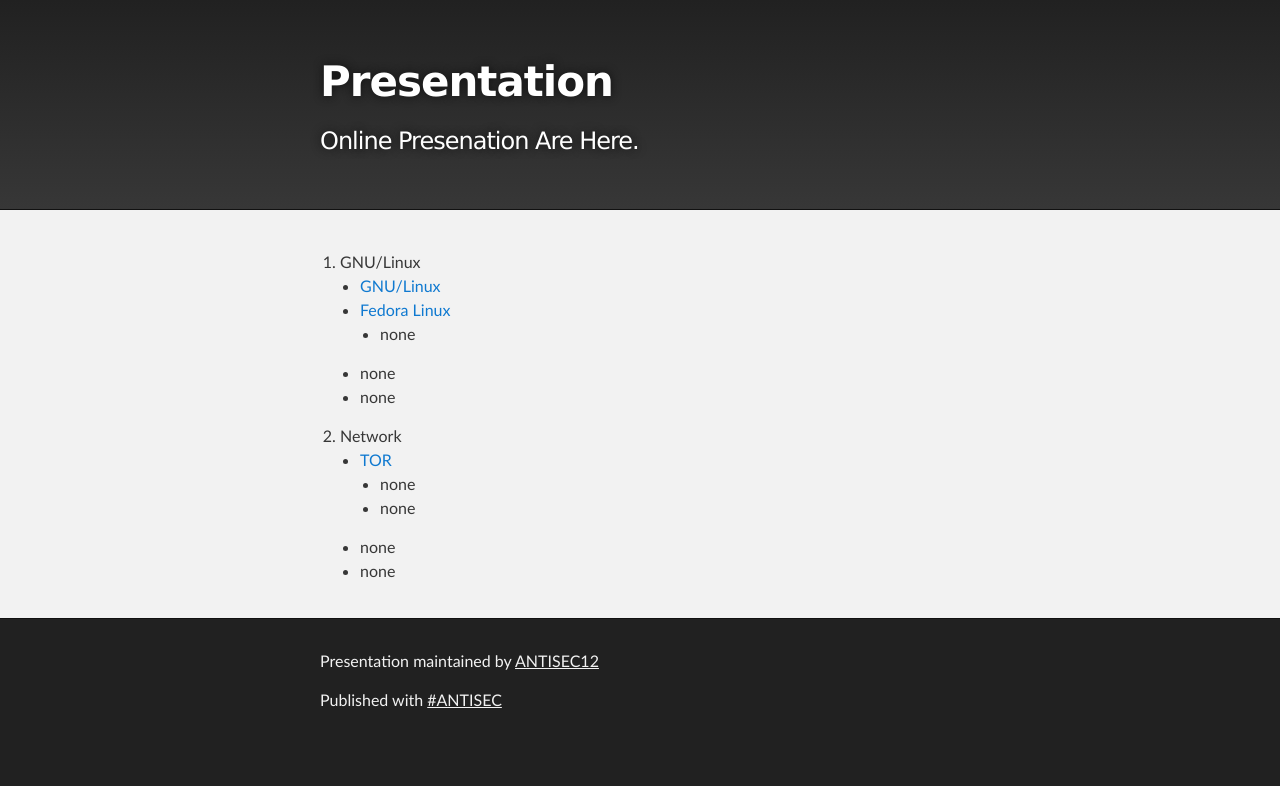
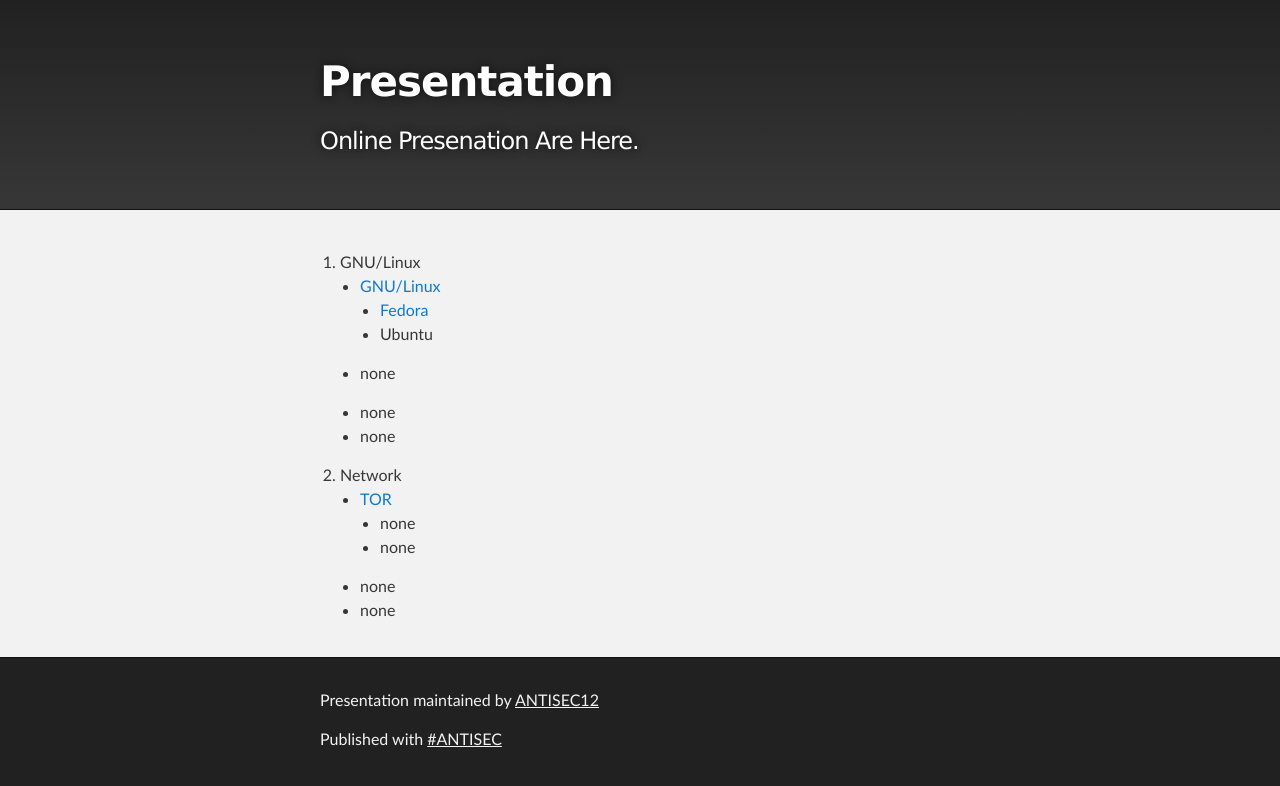
Before and after one commit to ANTISEC12/presentation, a Jekyll site: the page built from index.md, in a window 1280 px wide. Shown: the top 786 px of the page. Built offline with Jekyll 4.4.1, drawn with Linux system fonts in a browser that asks for light colours.

Commit message:
Update index.md

```diff
--- a/index.md
+++ b/index.md
@@ -4,8 +4,9 @@ layout: default
 
 1. GNU/Linux
 - [GNU/Linux](https://antisec12.github.io/presentation/gnulinux/)
-- [Fedora Linux](https://antisec12.github.io/presentation/fedora/)
-  - none
+  - [Fedora](https://antisec12.github.io/presentation/fedora/)
+  - Ubuntu
+ - none
     - none
     - none
 
```
